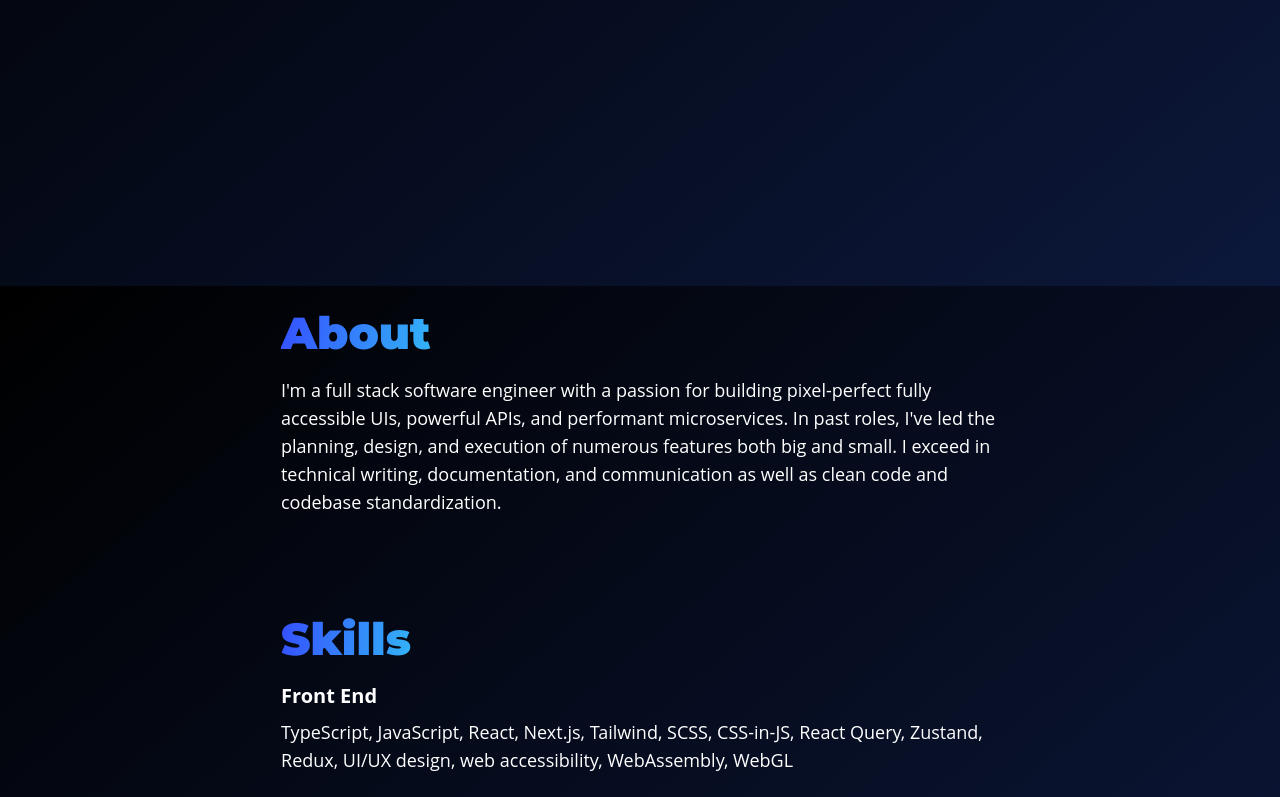
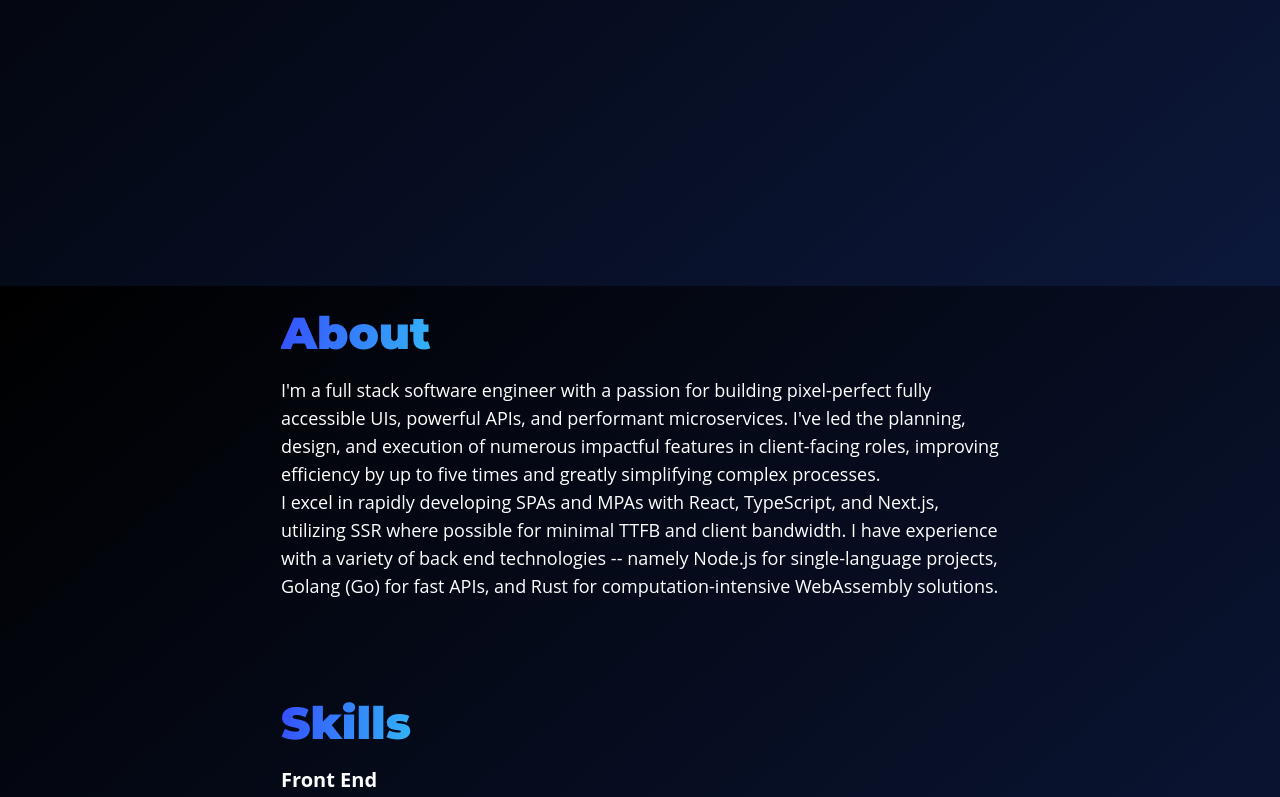
Before and after one commit to acdvs/acdvs.dev, a Next.js app: page / in a window 1280 px wide. Shown: the part 514-1311 px from the top of the page. Built offline with nearby package versions, Linux system fonts and the light colour scheme.

Commit message:
Update about

```diff
--- a/src/components/sections/About.tsx
+++ b/src/components/sections/About.tsx
@@ -4,11 +4,18 @@ function About() {
   return (
     <Section title="About">
       <p>
-        I'm a full stack software engineer with a passion for building pixel-perfect fully
-        accessible UIs, powerful APIs, and performant microservices. In past roles, I've
-        led the planning, design, and execution of numerous features both big and small. I
-        exceed in technical writing, documentation, and communication as well as clean
-        code and codebase standardization.
+        I&apos;m a full stack software engineer with a passion for building pixel-perfect
+        fully accessible UIs, powerful APIs, and performant microservices. I&apos;ve led
+        the planning, design, and execution of numerous impactful features in
+        client-facing roles, improving efficiency by up to five times and greatly
+        simplifying complex processes.
+      </p>
+      <p>
+        I excel in rapidly developing SPAs and MPAs with React, TypeScript, and Next.js,
+        utilizing SSR where possible for minimal TTFB and client bandwidth. I have
+        experience with a variety of back end technologies -- namely Node.js for
+        single-language projects, Golang (Go) for fast APIs, and Rust for
+        computation-intensive WebAssembly solutions.
       </p>
     </Section>
   );
```
